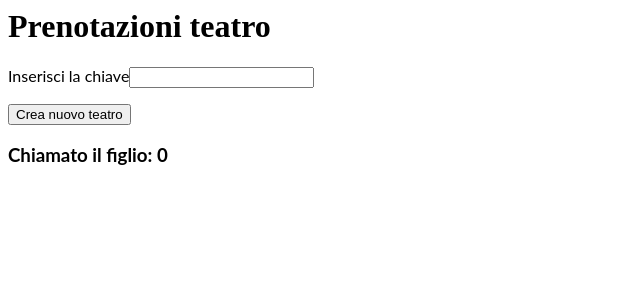
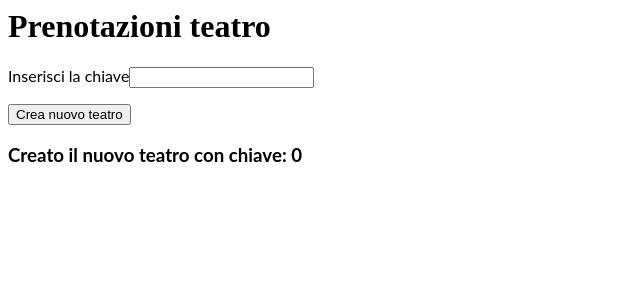
Before and after one commit to Bakko000/SSW_Project, an Angular app: page / in a window 1280 px wide. Shown: the top 300 px of the page, without its empty margins (0-640 px from the left). Built offline with nearby package versions, Linux system fonts and the light colour scheme.

Commit message:
2 files modified, 2 added, 2 deleted

```diff
--- a/src/app/app.component.ts
+++ b/src/app/app.component.ts
@@ -21,7 +21,6 @@ export class AppComponent  {
 
   Login(key: string) {
     const resultcheck = <HTMLElement>document.getElementById("output");
-
     this.db.checkKey(key)
     .subscribe({
       next: (content: any) => resultcheck.innerHTML = content,
@@ -31,6 +30,4 @@ export class AppComponent  {
       }
     });
   }
-
-
 }
--- a/src/app/app.module.ts
+++ b/src/app/app.module.ts
@@ -6,7 +6,7 @@ import { HttpClientModule } from '@angular/common/http';
 import { AppComponent } from './app.component';
 import { PrenotazioneComponent } from './prenotazione/prenotazione.component';
 import { NominativoComponent } from './nominativo/nominativo.component';
-import { NuovoTeatroComponent } from './nuovoteatro.component';
+import { NuovoTeatroComponent } from './nuovoteatro/nuovoteatro.component';
 
 @NgModule({
   imports:      [ BrowserModule, FormsModule, HttpClientModule ],
--- a/src/app/nuovoteatro.component.html
+++ /dev/null
@@ -1 +0,0 @@
-<h3>Chiamato il figlio: {{test}}</h3>
--- /dev/null
+++ b/src/app/nuovoteatro/nuovoteatro.component.html
@@ -0,0 +1 @@
+<h3>Creato il nuovo teatro con chiave: {{test}}</h3>
--- a/src/app/nuovoteatro.component.ts
+++ b/src/app/nuovoteatro/nuovoteatro.component.ts
@@ -1,10 +1,11 @@
-import { Component, Output, EventEmitter,OnInit } from '@angular/core';
+import { Component, Output, EventEmitter, OnInit } from '@angular/core';
 
 
 @Component({
   selector: 'app-nuovoteatro',
-  templateUrl: './nuovoteatro.component.html'
+  templateUrl: './nuovoteatro.component.html',
 })
+
 export class NuovoTeatroComponent implements OnInit {
 
   constructor() { }
```
